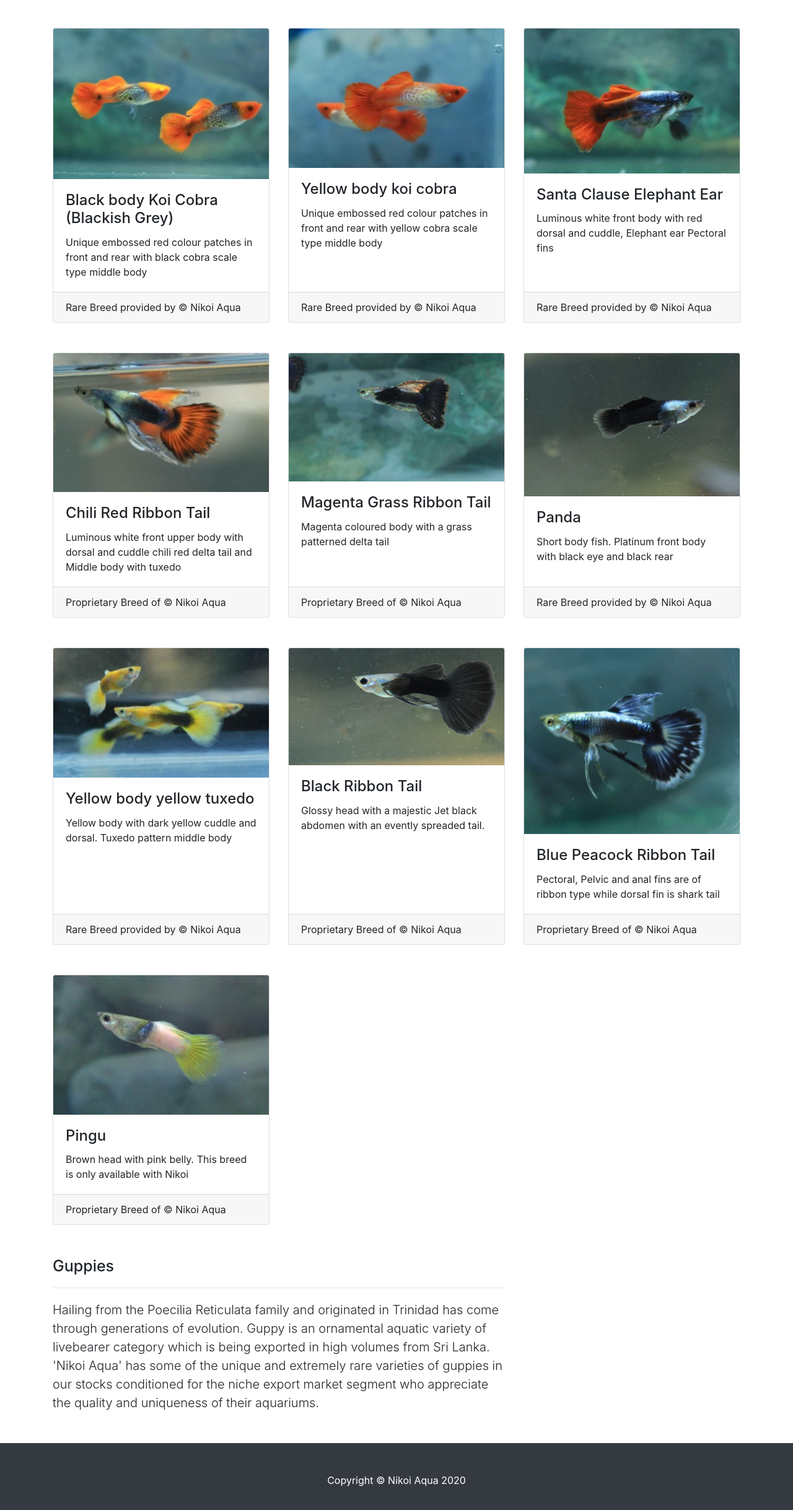
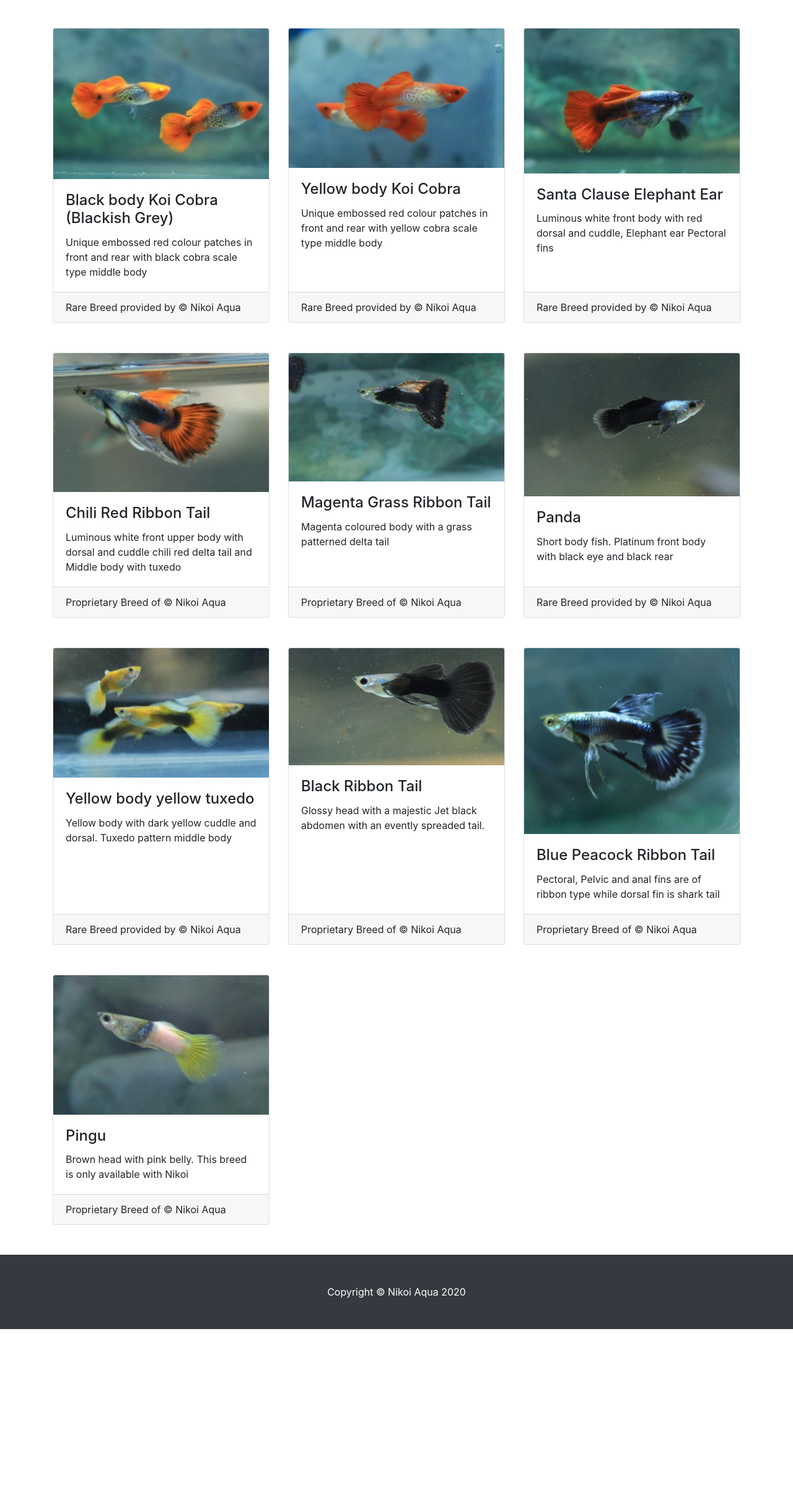
Before and after one commit to andrewjayasinghe/test2, a plain HTML site: page services.html in a window 1280 px wide. Shown: the part 774-3211 px from the top of the page at 62% size. After the commit the page ends 2919 px from the top, so only its background shows below. Drawn offline with nearby package versions, Linux system fonts and the light colour scheme.

Commit message:
Update services.html

```diff
--- a/services.html
+++ b/services.html
@@ -141,7 +141,7 @@
         <div class="card h-100">
           <img class="card-img-top" src="15.jpg" alt="">
           <div class="card-body">
-            <h4 class="card-title">Yellow body koi cobra</h4>
+            <h4 class="card-title">Yellow body Koi Cobra</h4>
             <p class="card-text">Unique embossed red colour patches in
               front and rear with yellow cobra scale type middle body</p>
                   </div>
@@ -267,7 +267,7 @@
       </div>
 
       <!-- /.row -->
-      <div class="row">
+      <!-- <div class="row">
         <div class="col-md-8 mb-5">
           <h5 class="ml11">
             <span class="text-wrapper">
@@ -288,8 +288,8 @@
                    quality and uniqueness of their aquariums.
           </div></div></div>
         </div>
-
-  </div></div>
+         </div> -->
+        </div>
   <!-- /.container -->
 
 
```
